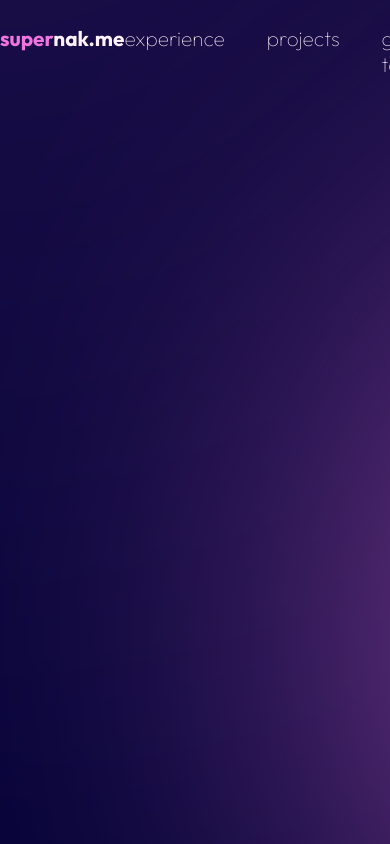
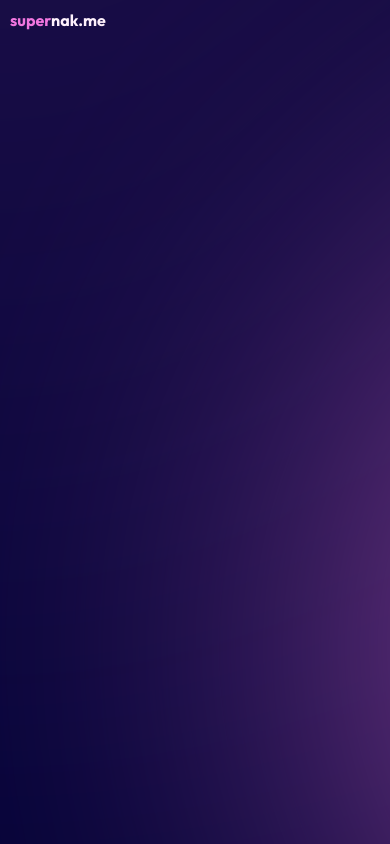
Before and after one commit to jaceksupernak/portfolio, a React (Create React App) app: page / in a window 390 px wide. Shown: the top 844 px of the page. Built offline with nearby package versions, Linux system fonts and the light colour scheme.

Commit message:
create media query for navbar

```diff
--- a/src/components/navbar/Navbar.tsx
+++ b/src/components/navbar/Navbar.tsx
@@ -6,9 +6,13 @@ import Navbarlinks from '../navbarlinks/Navbarlinks';
 const NavbarStyled = styled.nav`
   display: flex;
   justify-content: space-between;
-  margin-top: 25px;
-  font-size: 1.3rem;
   font-weight: 100;
+  font-size: 1rem;
+  padding: 10px;
+
+  @media (min-width: ${({ theme }) => theme.screen.laptop}) {
+    font-size: 1.3rem;
+    }
 `;
 
 const Navbar:React.FC = () => (
--- a/src/components/navbarlinks/Navbarlinks.tsx
+++ b/src/components/navbarlinks/Navbarlinks.tsx
@@ -3,8 +3,18 @@ import styled from 'styled-components';
 import Link from '../link/Link';
 
 const NavbarlinksStyled = styled.div`
-  display: flex;
-  gap: 42px;
+  display: none;
+
+  gap: 20px;
+
+
+  @media (min-width: ${({ theme }) => theme.screen.tablet}) {
+    display: flex;
+    }
+
+  @media (min-width: ${({ theme }) => theme.screen.laptop}) {
+    gap: 42px;
+  }
 `;
 
 const Navbarlinks:React.FC = () => (
--- a/src/theme/global.ts
+++ b/src/theme/global.ts
@@ -7,7 +7,7 @@ const GlobalStyle = createGlobalStyle`
         outline: 0;
         box-sizing:border-box;
         font-family: 'Outfit', sans-serif;
-        color: white;
+        color: ${({ theme }) => theme.primaryLight};
     }
     body {
         background-color: ${({ theme }) => theme.primaryDark};
--- a/src/theme/theme.ts
+++ b/src/theme/theme.ts
@@ -7,7 +7,7 @@ const dark = {
   secondaryLight: '#F176E0',
   secondaryLightBrighter: '#FFB6F5',
   screen: {
-    phone: '320px',
+    mobile: '400px',
     tablet: '500px',
     laptop: '800px',
   },
```
